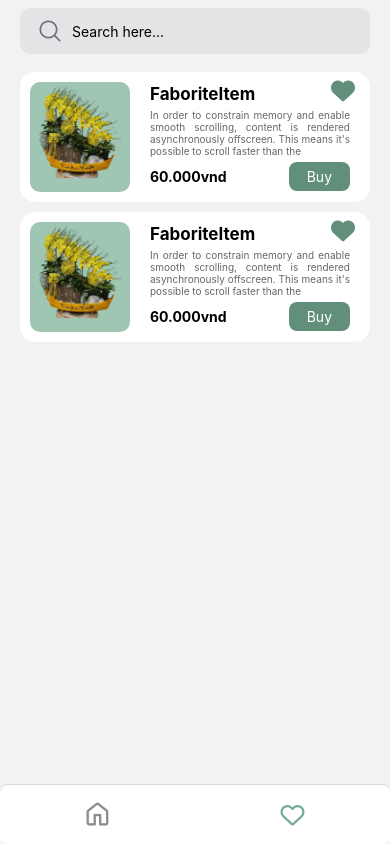
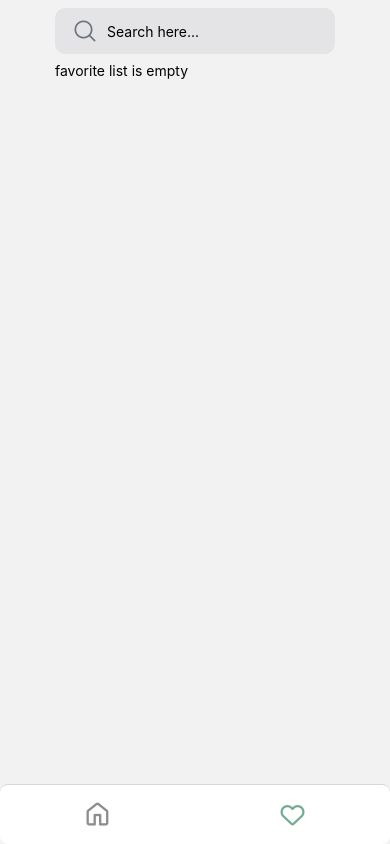
Before and after one commit to vuanhlam/assignment-react-navive, a React Native app: screen /Favorites in a window 390 px wide. Built offline with nearby package versions, Linux system fonts and the light colour scheme.

Commit message:
favorite list feature

```diff
--- a/components/FavoriteItem.js
+++ b/components/FavoriteItem.js
@@ -1,26 +1,27 @@
 import React from "react";
 import { Image, StyleSheet, Text, View } from "react-native";
 import { AntDesign } from "@expo/vector-icons";
+import { orchids } from "../data/orchid";
 
-export const FavoriteItem = () => {
+export const FavoriteItem = ({ id }) => {
+  const item = orchids.find((item) => item.id === id);
+
   return (
     <View style={styles.itemContainer}>
-      <Image source={require("../assets/sample.png")} style={styles.image} />
+      <Image source={item.image} style={styles.image} />
       <View>
-        <Text style={styles.title}>FaboriteItem</Text>
-        <Text style={styles.detailDescription}>
-          In order to constrain memory and enable smooth scrolling, content is
-          rendered asynchronously offscreen. This means it's possible to scroll
-          faster than the
-        </Text>
+        <Text style={styles.title}>{item.name}</Text>
+        {/* <Text style={styles.detailDescription}>{item.des}</Text> */}
+        <Text style={styles.branches}>Số lượng cành hoa: {item.branches}</Text>
+        <Text style={styles.pots}>Loại chậu: {item.pots}</Text>
         <View style={styles.footer}>
           <View>
             <Text style={styles.price}>60.000vnd</Text>
           </View>
-          <View style={styles.buyBtn}>
-            <Text style={styles.textButtonBuy}>Buy</Text>
-          </View>
         </View>
+      </View>
+      <View style={styles.buyBtn}>
+        <Text style={styles.textButtonBuy}>Buy</Text>
       </View>
       <AntDesign name="heart" size={24} color="black" style={styles.heart} />
     </View>
@@ -61,6 +62,7 @@ const styles = StyleSheet.create({
     flexDirection: "row",
     justifyContent: "space-between",
     alignItems: "center",
+    marginTop: 10,
   },
   heart: {
     position: "absolute",
@@ -73,6 +75,11 @@ const styles = StyleSheet.create({
   buyBtn: {
     backgroundColor: "#618f79",
     borderRadius: 8,
+    position: "absolute",
+    bottom: 0,
+    right: 0,
+    marginRight: 10,
+    marginBottom: 10
   },
   textButtonBuy: {
     color: "#fff",
@@ -82,4 +89,10 @@ const styles = StyleSheet.create({
   price: {
     fontWeight: "bold",
   },
+  pots: {
+    marginTop: 7,
+  },
+  branches: {
+    marginTop: 7,
+  },
 });
--- a/components/ListOrchid.js
+++ b/components/ListOrchid.js
@@ -2,11 +2,11 @@ import { FlatList, StyleSheet, View } from "react-native";
 import { orchids } from "../data/orchid";
 import { OrchidItem } from "./orchidItem";
 
-export const ListOrchid = () => {
+export const ListOrchid = ({ listOrchids }) => {
   return (
     <View>
       <FlatList
-        data={orchids}
+        data={listOrchids}
         renderItem={(item) => <OrchidItem item={item.item} />}
         keyExtractor={(item) => item.id}
         numColumns={2}
--- a/components/orchidItem.js
+++ b/components/orchidItem.js
@@ -19,10 +19,10 @@ export const OrchidItem = ({ item }) => {
       style={({ pressed }) => (pressed ? styles.itemPressed : null)}
     >
       <View style={styles.itemContainer}>
-        <Feather name="heart" size={24} color="black" style={styles.heart} />
+        {/* <Feather name="heart" size={24} color="black" style={styles.heart} /> */}
         <Image source={item.image} style={styles.image} />
         <Text style={styles.title}>{item.name}</Text>
-        <Text style={styles.price}>{item.price}</Text>
+        <Text style={styles.price}>{item.price} đ</Text>
       </View>
     </Pressable>
   );
@@ -62,6 +62,7 @@ const styles = StyleSheet.create({
     bottom: 30,
     marginLeft: 10,
     fontWeight: "bold",
+    color: '#475569'
   },
   price: {
     position: "absolute",
@@ -69,6 +70,7 @@ const styles = StyleSheet.create({
     bottom: 10,
     marginLeft: 10,
     fontWeight: "bold",
+    color: '#475569'
   },
   itemPressed: {
     opacity: 0.5
--- a/data/orchid.js
+++ b/data/orchid.js
@@ -5,6 +5,10 @@ export const orchids = [
     subTitle: "hiếm vcl",
     price: "1.000.000",
     image: require("../assets/final1.png"),
+    des: "Beautiful Orchids cam kết sản phẩm được thực hiện dựa trên mẫu đã chọn với mức độ giống mẫu khoảng 80-90%, nếu có thay đổi về màu sắc hoa cũng như loại hoa sẽ được chúng tôi sẽ chủ động liên lạc với khách hàng để thông b áo và tư vấn hoa thay thế, vẫn giữ nguyên mức giá sẽ không thay đổi.",
+    cateId: 1,
+    branches: 40,
+    pots: "Chậu sứ hoa văn",
   },
   {
     id: 1,
@@ -12,33 +16,53 @@ export const orchids = [
     subTitle: "hiếm vcl",
     price: "3.900.000",
     image: require("../assets/image2.png"),
+    des: "Beautiful Orchids cam kết sản phẩm được thực hiện dựa trên mẫu đã chọn với mức độ giống mẫu khoảng 80-90%, nếu có thay đổi về màu sắc hoa cũng như loại hoa sẽ được chúng tôi sẽ chủ động liên lạc với khách hàng để thông b áo và tư vấn hoa thay thế, vẫn giữ nguyên mức giá sẽ không thay đổi.",
+    cateId: 2,
+    branches: 30,
+    pots: "Chậu đá Marble",
   },
   {
     id: 2,
     name: "Hồ điệp tím",
     subTitle: "hiếm vcl",
     price: "5.900.000",
-    image: require("../assets/image3.png")
+    image: require("../assets/image3.png"),
+    des: "Beautiful Orchids cam kết sản phẩm được thực hiện dựa trên mẫu đã chọn với mức độ giống mẫu khoảng 80-90%, nếu có thay đổi về màu sắc hoa cũng như loại hoa sẽ được chúng tôi sẽ chủ động liên lạc với khách hàng để thông b áo và tư vấn hoa thay thế, vẫn giữ nguyên mức giá sẽ không thay đổi.",
+    cateId: 3,
+    branches: 21,
+    pots: "Chậu sứ trắng",
   },
   {
     id: 3,
     name: "Hồ điệp trắng",
     subTitle: "hiếm vcl",
     price: "10.100.000",
-    image: require("../assets/image4.png")
+    image: require("../assets/image4.png"),
+    des: "Beautiful Orchids cam kết sản phẩm được thực hiện dựa trên mẫu đã chọn với mức độ giống mẫu khoảng 80-90%, nếu có thay đổi về màu sắc hoa cũng như loại hoa sẽ được chúng tôi sẽ chủ động liên lạc với khách hàng để thông b áo và tư vấn hoa thay thế, vẫn giữ nguyên mức giá sẽ không thay đổi.",
+    cateId: 4,
+    branches: 10,
+    pots: "Chậu sứ giả đá",
   },
   {
     id: 4,
     name: "Hồ điệp trắng",
     subTitle: "hiếm vcl",
     price: "36.000.000",
-    image: require("../assets/image5.png")
+    image: require("../assets/image5.png"),
+    des: "Beautiful Orchids cam kết sản phẩm được thực hiện dựa trên mẫu đã chọn với mức độ giống mẫu khoảng 80-90%, nếu có thay đổi về màu sắc hoa cũng như loại hoa sẽ được chúng tôi sẽ chủ động liên lạc với khách hàng để thông b áo và tư vấn hoa thay thế, vẫn giữ nguyên mức giá sẽ không thay đổi.",
+    cateId: 5,
+    branches: 11,
+    pots: "Chậu sứ đen",
   },
   {
     id: 5,
     name: "hồ điệp mini",
     subTitle: "hiếm vcl",
     price: "3.900.000",
-    image: require("../assets/image6.png")
+    image: require("../assets/image6.png"),
+    des: "Beautiful Orchids cam kết sản phẩm được thực hiện dựa trên mẫu đã chọn với mức độ giống mẫu khoảng 80-90%, nếu có thay đổi về màu sắc hoa cũng như loại hoa sẽ được chúng tôi sẽ chủ động liên lạc với khách hàng để thông b áo và tư vấn hoa thay thế, vẫn giữ nguyên mức giá sẽ không thay đổi.",
+    cateId: 6,
+    branchss: 29,
+    pots: "Chậu hoa văn + đôn"
   },
 ];
--- a/package.json
+++ b/package.json
@@ -17,7 +17,11 @@
     "react": "18.2.0",
     "react-native": "0.73.4",
     "react-native-safe-area-context": "4.8.2",
-    "react-native-screens": "~3.29.0"
+    "react-native-screens": "~3.29.0",
+    "react-native-web": "~0.19.6",
+    "react-dom": "18.2.0",
+    "@expo/metro-runtime": "~3.1.3",
+    "@react-native-async-storage/async-storage": "1.21.0"
   },
   "devDependencies": {
     "@babel/core": "^7.20.0"
--- a/screens/DetailScreen.js
+++ b/screens/DetailScreen.js
@@ -1,52 +1,71 @@
-import React from "react";
+import React, { useEffect, useState } from "react";
 import {
-  Dimensions,
   Image,
   SafeAreaView,
   StyleSheet,
   Text,
+  TouchableOpacity,
   View,
 } from "react-native";
 import { Feather } from "@expo/vector-icons";
 import { AntDesign } from "@expo/vector-icons";
+import { orchids } from "../data/orchid";
+import { getData, storeData } from "../store/asyncStorage";
 
 export const DetailScreen = ({ route }) => {
-  const id = route.params.orchidId;
+  const [isActive, setIsActive] = useState(false);
+  const [favoriteList, setFavoriteList] = useState([]);
+  const [listOrchid, setListOrchid] = useState([]);
+  const id = route.params?.orchidId;
+  const orchid = orchids.find((item) => item.id === id);
+
+  function handleAddNewFav(item) {
+    storeData("fav-list", [...favoriteList, item]);
+    console.log(item);
+    setIsActive(!isActive);
+  }
+
+  async function getOrchidList() {
+    const result = await getData("orchid-list");
+    const favoriteList = await getData("fav-list");
+    setFavoriteList(favoriteList);
+    setListOrchid(result);
+  }
+
+  useEffect(() => {
+    getOrchidList();
+  }, []);
+
+  console.log(favoriteList);
   return (
     <SafeAreaView styles={styles.detailContainer}>
-      <Image source={require("../assets/sample.png")} style={styles.image} />
+      <Image source={orchid.image} style={styles.image} />
       <View style={styles.description}>
         <View style={styles.topInfo}>
           <View>
-            <Text style={styles.title}>Hello Monstera</Text>
-            <Text style={styles.subtitle}>Hello Monstera</Text>
+            <Text style={styles.title}>{orchid.name}</Text>
+            <Text style={styles.subtitle}>{orchid.pots}</Text>
           </View>
-          {/* <Feather name="heart" size={24} color="black" style={styles.heart} /> */}
-          <AntDesign
-            name="heart"
-            size={24}
-            color="black"
-            style={styles.heart}
-          />
+          <TouchableOpacity onPress={() => handleAddNewFav(orchid.id)}>
+            {isActive ? (
+              <AntDesign name="heart" size={24} style={styles.heart} />
+            ) : (
+              <Feather name="heart" size={24} style={styles.heart} />
+            )}
+          </TouchableOpacity>
         </View>
-        <Text style={styles.price}>60.000 VND</Text>
-        <Text style={styles.detailDescription}>
-          In order to constrain memory and enable smooth scrolling, content is
-          rendered asynchronously offscreen. This means it's possible to scroll
-          faster than the fill rate and momentarily see blank content. This is a
-          tradeoff that can be adjusted to suit the needs of each application,
-          and we are working on improving it behind the scenes.
-        </Text>
+        <Text style={styles.price}>{orchid.price} vnd</Text>
+        <Text style={styles.detailDescription}>{orchid.des}</Text>
         <View style={styles.footer}>
           <View style={styles.quantity}>
             <View style={styles.minusplus}>
-              <Text style={{fontWeight: 'bold', fontSize: 17}}>-</Text>
+              <Text style={{ fontWeight: "bold", fontSize: 17 }}>-</Text>
             </View>
             <View style={styles.number}>
-              <Text style={{fontWeight: 'bold', fontSize: 17}}>1</Text>
+              <Text style={{ fontWeight: "bold", fontSize: 17 }}>1</Text>
             </View>
             <View style={styles.minusplus}>
-              <Text style={{fontWeight: 'bold', fontSize: 17}}>+</Text>
+              <Text style={{ fontWeight: "bold", fontSize: 17 }}>+</Text>
             </View>
           </View>
           <View style={styles.cartButton}>
@@ -76,10 +95,13 @@ const styles = StyleSheet.create({
     padding: 15,
   },
   detailDescription: {
-    marginTop: 10,
+    height: 100,
+    // marginTop: 10,
     opacity: 0.6,
-    textAlign: "justify",
+    // textAlign: "justify",
     width: "100%",
+    fontSize: 13,
+    marginTop: 5
   },
   topInfo: {
     flexDirection: "row",
@@ -91,46 +113,47 @@ const styles = StyleSheet.create({
   },
   subtitle: {
     marginTop: 5,
+    fontSize: 15
   },
   price: {
-    fontSize: 30,
+    fontSize: 20,
     fontWeight: "bold",
-    marginTop: 10,
+    marginTop: 5,
   },
   heart: {
     color: "#9fc6b3",
   },
   footer: {
-    flexDirection: 'row',
-    justifyContent: 'space-between',
-    alignItems: 'center',
-    marginTop: 10
+    flexDirection: "row",
+    justifyContent: "space-between",
+    alignItems: "center",
+    marginTop: 10,
   },
   quantity: {
-    flexDirection: 'row',
-    alignItems: 'center',
-    marginLeft: 20
+    flexDirection: "row",
+    alignItems: "center",
+    marginLeft: 20,
   },
   cartButton: {
     backgroundColor: "#618f79",
     paddingVertical: 10,
     paddingHorizontal: 25,
-    borderRadius: 13
+    borderRadius: 13,
   },
   cartText: {
     fontSize: 15,
-    color: '#fff',
-    fontWeight: 'bold'
+    color: "#fff",
+    fontWeight: "bold",
   },
   minusplus: {
-    backgroundColor: '#e4e8e6',
+    backgroundColor: "#e4e8e6",
     width: 30,
     height: 30,
-    alignItems: 'center',
-    justifyContent: 'center',
+    alignItems: "center",
+    justifyContent: "center",
     borderRadius: 4,
   },
   number: {
     paddingHorizontal: 10,
-  }
+  },
 });
--- a/screens/FavoritesList.js
+++ b/screens/FavoritesList.js
@@ -1,18 +1,49 @@
-import React from "react";
-import { Image, StyleSheet, Text, View } from "react-native";
+import React, { useEffect, useState } from "react";
+import { Image, ScrollView, StyleSheet, Text, View } from "react-native";
 import { FavoriteItem } from "../components/FavoriteItem";
 import { SafeAreaView } from "react-native-safe-area-context";
 import { AntDesign } from "@expo/vector-icons";
 import { SearchInput } from "../components/SearchInput";
+import { getData } from "../store/asyncStorage";
+import { useFocusEffect } from "@react-navigation/native";
 
 export const FavoritesList = () => {
+  const [listFav, setListFav] = useState([]);
+
+  useFocusEffect(
+    React.useCallback(() => {
+      getAllFavoriteList();
+
+      return () => {
+        // Optional cleanup function. This will run when the screen goes out of focus
+      };
+    }, [])
+  );
+
+  async function getAllFavoriteList() {
+    try {
+      const data = await getData("fav-list");
+      setListFav(data);
+      console.log("favoriteList", data);
+    } catch (error) {
+      console.log(error);
+    }
+  }
+
   return (
     <SafeAreaView style={styles.favoriteList}>
       <View style={styles.searchInput}>
         <SearchInput />
       </View>
-      <FavoriteItem />
-      <FavoriteItem />
+      <ScrollView>
+        {listFav.length > 0 ? (
+          listFav.map((item, index) => {
+            return <FavoriteItem key={`item ${index}`} id={item} />;
+          })
+        ) : (
+          <Text>favorite list is empty</Text>
+        )}
+      </ScrollView>
     </SafeAreaView>
   );
 };
@@ -20,7 +51,7 @@ export const FavoritesList = () => {
 const styles = StyleSheet.create({
   favoriteList: {
     paddingHorizontal: 10,
-    alignSelf: 'center'
+    alignSelf: "center",
   },
   searchArea: {
     marginVertical: 10,
@@ -30,5 +61,6 @@ const styles = StyleSheet.create({
     padding: 10,
     marginVertical: 8,
     borderRadius: 10,
+    width: '800'
   },
 });
--- /dev/null
+++ b/store/asyncStorage.js
@@ -0,0 +1,22 @@
+import AsyncStorage from "@react-native-async-storage/async-storage";
+
+export const storeData = async (key, value) => {
+  try {
+    const stringValue = JSON.stringify(value);
+    await AsyncStorage.setItem(key, stringValue);
+  } catch (e) {
+    // saving error
+    console.log("error", e);
+  }
+};
+
+export const getData = async (key) => {
+  try {
+    const value = await AsyncStorage.getItem(key);
+    if (value !== null) {
+      return JSON.parse(value)
+    }
+  } catch (e) {
+    // error reading value
+  }
+};
```
Also changed, not shown: App.js (+11 -5 lines), components/Categories.js (+3 -6 lines), screens/HomeScreen.js (+18 -7 lines), 1 other file (tests, documents, lock files or other folders).
